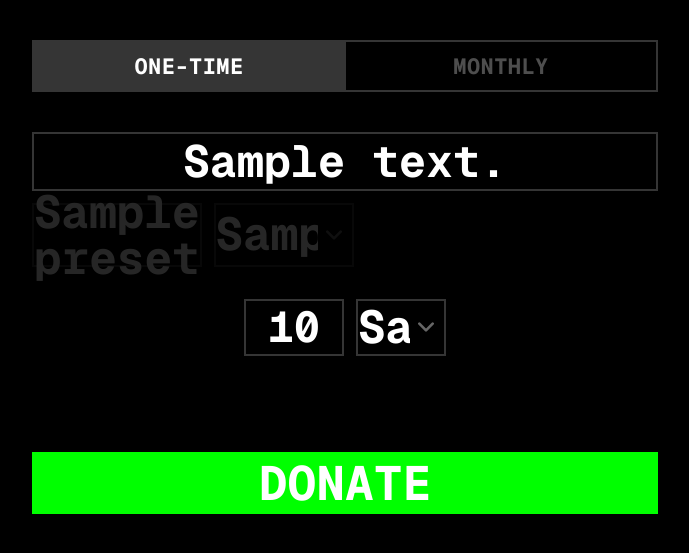
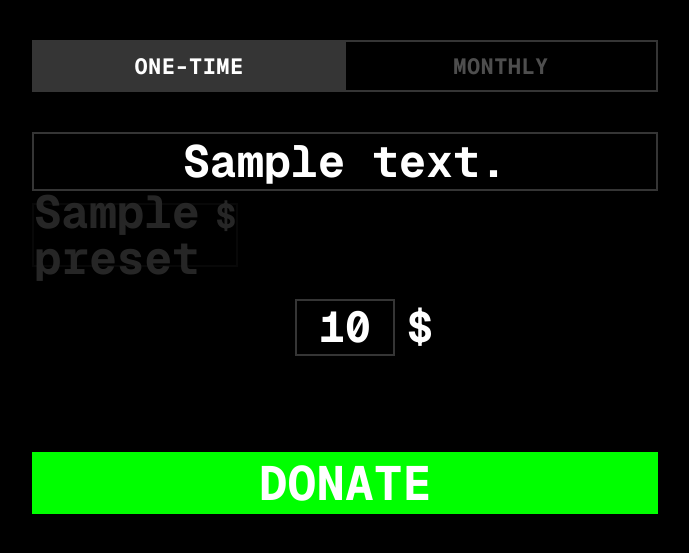
Before and after one commit to F0RTHSP4CE/refinance, a Python web app: template ui/app/templates/donation/donate.jinja2 in a window 1280 px wide. Shown: the part 214-767 px from the top of the page, without its empty margins (295-984 px from the left). Run offline with Jinja, Linux system fonts and the light colour scheme; the template is opened without the code that fills it: most values are stand-ins (such as "Sample title", 1, 10 or a date in 2020).

Commit message:
USD only with $5/$10/$25 presets

```diff
--- a/ui/app/templates/donation/donate.jinja2
+++ b/ui/app/templates/donation/donate.jinja2
@@ -310,7 +310,7 @@
 
         #onetime-section .preset-grid,
         #recurring-section .preset-grid {
-            grid-template-columns: repeat(4, 1fr);
+            grid-template-columns: repeat(3, 1fr);
         }
 
         .recurring-currency-select {
@@ -443,21 +443,12 @@
                             data-amount="{{ preset }}"
                             aria-pressed="{{ 'true' if form_data.preset_amount == preset and not form_data.custom_amount else 'false' }}"
                             {% if form_data.custom_amount %}disabled{% endif %}>
-                            <span class="preset-option-label">{{ preset }}</span>
+                            <span class="preset-option-label">{{ preset }}<span class="preset-option-currency">$</span></span>
                         </button>
                         {% endfor %}
-                        <select id="onetime_currency_preset"
-                            class="recurring-currency-select{% if form_data.custom_amount %} is-inactive{% endif %}"
-                            aria-label="Currency">
-                            {% for cur in recurring_currencies %}
-                            <option value="{{ cur }}" {% if form_data.onetime_currency==cur %} selected{% endif %}>{{
-                                recurring_currency_symbols.get(cur, cur) }}</option>
-                            {% endfor %}
-                        </select>
                     </div>
 
                     <div class="custom-amount-wrap">
-                        <div class="recurring-custom-row">
                         <div class="custom-amount-shell{% if form_data.custom_amount %} has-value{% endif %}"
                             id="custom-amount-shell">
                             <label class="sr-only" for="custom_amount">Other amount</label>
@@ -467,14 +458,7 @@
                                 pattern="\d+(?:[\.,]\d{1,2})?" maxlength="10"
                                 title="Enter a positive amount with up to 2 decimal places"
                                 placeholder="other amount &lowbar;">
-                            </div>
-                            <select id="onetime_currency_custom" class="recurring-currency-select" aria-label="Currency"
-                                {% if not form_data.custom_amount %} hidden{% endif %}>
-                                {% for cur in recurring_currencies %}
-                                <option value="{{ cur }}" {% if form_data.onetime_currency==cur %} selected{% endif %}>
-                                    {{ recurring_currency_symbols.get(cur, cur) }}</option>
-                                {% endfor %}
-                            </select>
+                            <span class="custom-amount-suffix" aria-hidden="true">$</span>
                         </div>
                     </div>
 
@@ -501,21 +485,12 @@
                             data-amount="{{ preset }}"
                             aria-pressed="{{ 'true' if form_data.recurring_preset_amount == preset and not form_data.recurring_custom_amount else 'false' }}"
                             {% if form_data.recurring_custom_amount %}disabled{% endif %}>
-                            <span class="preset-option-label">{{ preset }}</span>
+                            <span class="preset-option-label">{{ preset }}<span class="preset-option-currency">$</span></span>
                         </button>
                         {% endfor %}
-                        <select id="recurring_currency_preset"
-                            class="recurring-currency-select{% if form_data.recurring_custom_amount %} is-inactive{% endif %}"
-                            aria-label="Currency">
-                            {% for cur in recurring_currencies %}
-                            <option value="{{ cur }}" {% if form_data.recurring_currency==cur %} selected{% endif %}>{{
-                                recurring_currency_symbols.get(cur, cur) }}</option>
-                            {% endfor %}
-                        </select>
                     </div>
 
                     <div class="custom-amount-wrap">
-                        <div class="recurring-custom-row">
                         <div class="custom-amount-shell{% if form_data.recurring_custom_amount %} has-value{% endif %}"
                             id="recurring-custom-amount-shell">
                             <label class="sr-only" for="recurring_custom_amount">Other monthly amount</label>
@@ -526,14 +501,7 @@
                                 value="{{ form_data.recurring_custom_amount }}" pattern="\d+(?:[\.,]\d{1,2})?"
                                 maxlength="10" title="Enter a positive amount with up to 2 decimal places"
                                 placeholder="other amount &lowbar;">
-                            </div>
-                            <select id="recurring_currency_custom" class="recurring-currency-select"
-                                aria-label="Currency" {% if not form_data.recurring_custom_amount %} hidden{% endif %}>
-                                {% for cur in recurring_currencies %}
-                                <option value="{{ cur }}" {% if form_data.recurring_currency==cur %} selected{% endif
-                                    %}>{{ recurring_currency_symbols.get(cur, cur) }}</option>
-                                {% endfor %}
-                            </select>
+                            <span class="custom-amount-suffix" aria-hidden="true">$</span>
                         </div>
                     </div>
 
```
Also changed, not shown: ui/app/controllers/donation.py (+5 -5 lines). Lines whose indentation alone changed are shown as unchanged.
